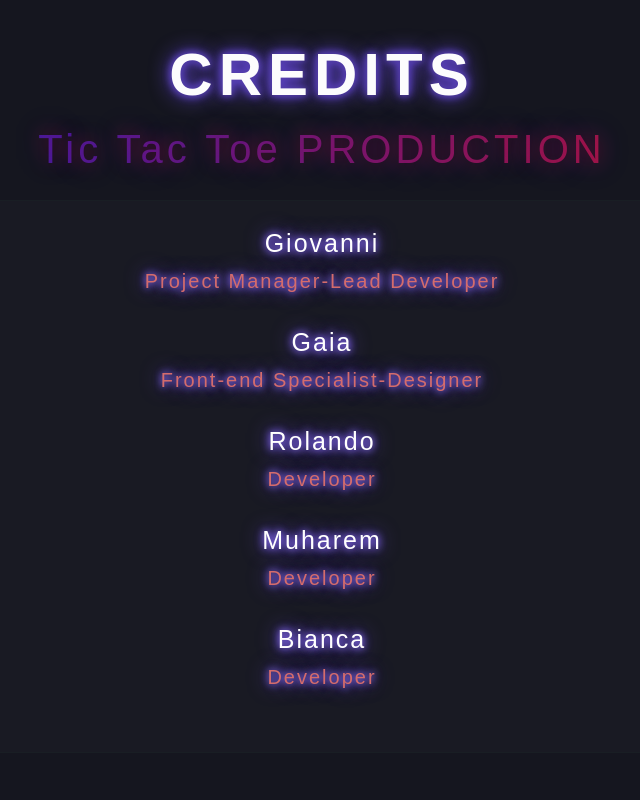
After one commit to Nexus29/Tic-Tac-Toe, a PHP site: page /Credits/text.html in a window 1280 px wide. The commit adds this page. Shown: the whole page, without its empty margins (318-958 px from the left). Run offline with PHP 8.4, Linux system fonts and the light colour scheme.

Commit message:
pagina crediti
sviluppato la pagina dei crediti in html e css e delle condizioni d'uso.

```diff
--- /dev/null
+++ b/Progetto/Credits/text.html
@@ -0,0 +1,26 @@
+<!DOCTYPE html>
+<html lang="it">
+	<head>
+		<title>credits text</title>
+		<meta charset="UTF-8">
+		<meta name="viewport" content="width=device-width, initial-scale=1.0">
+		<link rel="stylesheet" href="textStyle.css">
+	</head>
+    <body>
+<div class="container">
+    <h1 class="title">CREDITS</h1>
+    <p class="subtitle">Tic Tac Toe PRODUCTION</p>
+    <div class="credits-box">
+      <p class="name">Giovanni</p>
+      <p class="role">Project Manager-Lead Developer</p>
+      <p class="name">Gaia</p>
+      <p class="role">Front-end Specialist-Designer</p>
+      <p class="name">Rolando</p>
+      <p class="role">Developer</p>
+      <p class="name">Muharem</p>
+      <p class="role">Developer</p>
+      <p class="name">Bianca</p>
+      <p class="role">Developer</p>
+    </div>
+</div>
+    </body>
--- /dev/null
+++ b/Progetto/Credits/textStyle.css
@@ -0,0 +1,83 @@
+/* Reset */
+*,::before,::after{box-sizing:border-box}
+*{margin:0;padding:0}
+html:focus-within{scroll-behavior:smooth}
+a:not([class]){text-decoration-skip-ink:auto}
+img,picture,svg,video,canvas{max-width:100%;height:auto;vertical-align:middle;font-style:italic}
+input,button,textarea,select{font:inherit}
+@media (prefers-reduced-motion: reduce) {
+	html:focus-within{scroll-behavior:auto}
+	*,::before,::after{animation-duration:.01ms!important;animation-iteration-count:1!important;transition-
+	duration:.01ms!important;scroll-behavior:auto!important;transition:none}
+}
+body,html{height:100%;scroll-behavior:smooth}
+body{
+    color: #000000;
+  background: rgb(21, 22, 31);
+  font-family: Arial, Helvetica, sans-serif;
+
+}
+.container{
+  width:100%;
+  text-align:center;
+  padding:40px 24px;
+}
+/* Title */
+.title{
+    color: #f6f5f8;
+  text-shadow:
+    /* White glow */
+    0 0 7px #4c3a96,
+    0 0 10px #7451fe,
+    0 0 21px #7451fe;
+    text-align: center;
+  font-size:60px;
+  letter-spacing:6px;
+  margin-bottom:18px;
+  color:rgb(252, 252, 253);
+}
+/* Small subtitle line below */
+.subtitle{
+    text-align: center;
+  font-size:40px;
+  letter-spacing:4px;
+   background: linear-gradient(to right, #121FCF 0%, #CF1512 100%);
+  -webkit-background-clip: text;
+  -webkit-text-fill-color: transparent;
+  text-shadow:
+    0 0 20px rgba(253, 8, 8, 0.393),
+    0 0 30px rgba(51, 0, 255, 0.392);
+  margin-bottom:28px;
+}
+/* The box that holds roles & names */
+.credits-box{
+    text-align: center;
+  background: rgba(255,255,255,0.02);
+  border: 1px solid rgba(54, 148, 59, 0.03);
+  color: #fbfbfd;
+  text-shadow:
+    /* White glow */
+    0 0 7px #8e76ee,
+    0 0 10px #7451fe,
+    0 0 21px #7451fe;
+  padding:28px 20px;
+  border-radius:6px;
+  min-width:320px;
+}
+/* Role lines (smaller, spaced) */
+.role{
+    text-align: center;
+  font-size:20px;
+  color:rgb(212, 108, 108);
+  margin-top:12px;
+  margin-bottom:35px;
+  letter-spacing:2px;
+}
+/* Names: larger and highlighted */
+.name{
+    text-align: center;
+  font-size:25px;
+  color:white;
+  margin-bottom:6px;
+  letter-spacing:2px;
+}
```
Also changed, not shown: Progetto/Credits/credits.html (+5 -9 lines), Progetto/Credits/style.css (+23 -8 lines).
